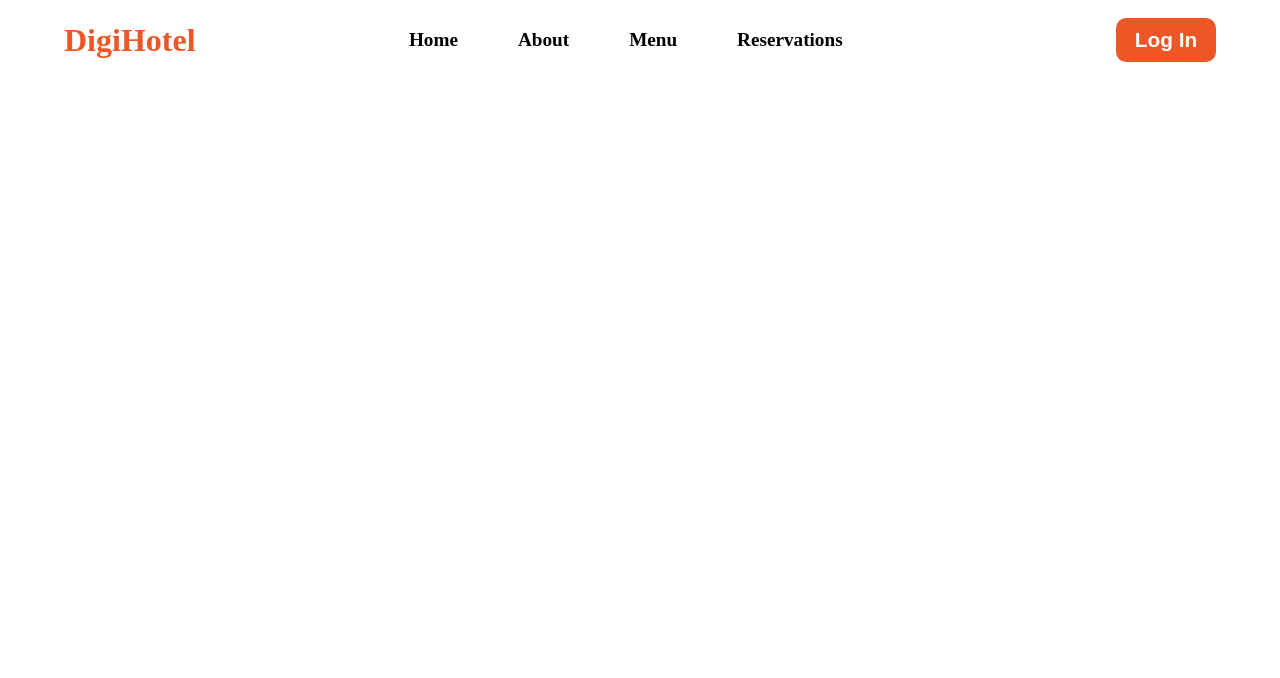
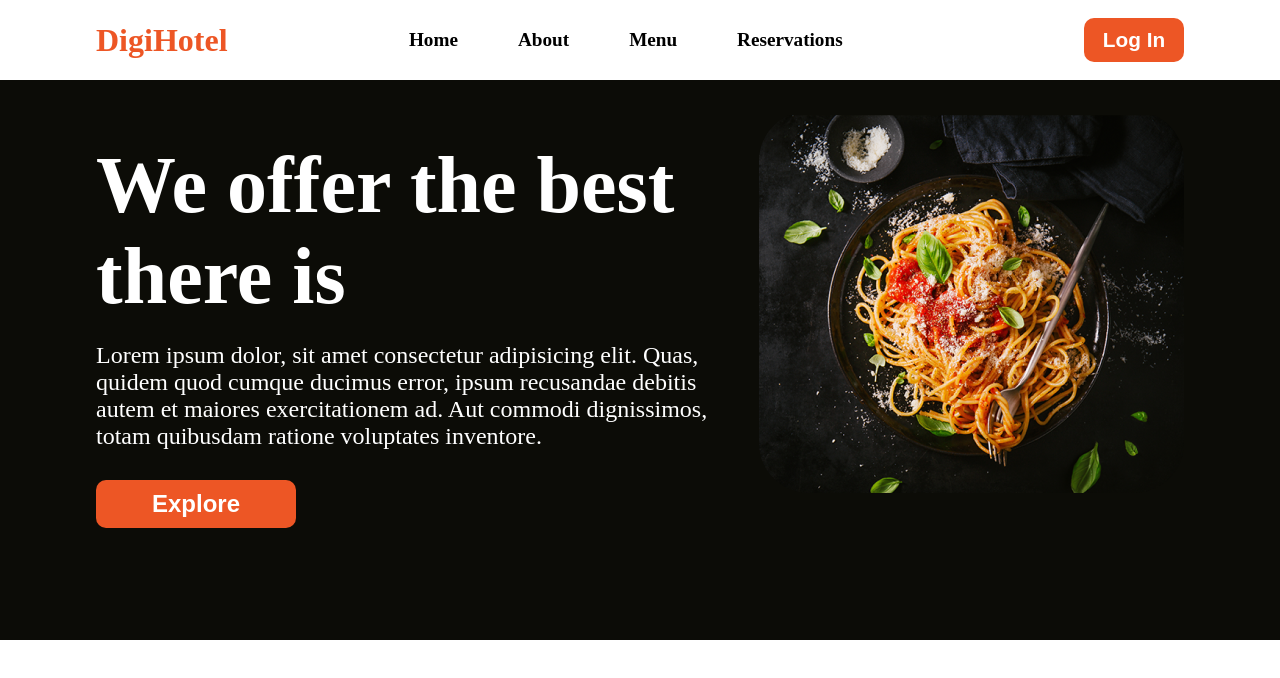
Before and after one commit to Lewismoruri/2-stairs, a plain HTML site: page index.html in a window 1280 px wide. Drawn offline with Linux system fonts and the light colour scheme.

Commit message:
Style the home section

```diff
--- a/assets/css/style.css
+++ b/assets/css/style.css
@@ -3,9 +3,12 @@
     padding: 0;
     box-sizing: border-box;
 }
+body{
+
+}
 nav{
     /* background-color: blue; */
-    width: 90%;
+    width: 85%;
     margin: auto;
     display: flex;
     justify-content: space-between;
@@ -47,3 +50,44 @@ nav>button{
 nav>ul>li>a:hover{
     color: #ed5625;
 }
+.hero{
+    background-color: #0C0C07;
+    color: #FFFF;
+    height: 70vh;
+    width: 100%;
+
+}
+.heroSec{
+    display: flex;
+    align-items:center;
+    justify-content: space-between;
+     width: 85%;
+     margin: auto;
+
+}
+.content{
+    /* background-color: red; */
+    width: 700px;
+    margin-right: 40px;
+   margin-top: 60px;
+}
+.content h1{
+    font-size: 5rem;
+    margin-bottom: 20px;
+}
+.content p{
+    margin-bottom: 30px;
+    font-size: 1.5rem;
+    font-weight: 200;
+
+}
+.content button{
+    background: #ed5625;
+    color: #FFFF;
+    padding: 10px;
+    width: 200px;
+    font-size: 1.5rem;
+   font-weight: 600;
+   border: none;
+   border-radius: 10px;
+}
--- a/index.html
+++ b/index.html
@@ -1,5 +1,6 @@
 <!DOCTYPE html>
 <html lang="en">
+
 <head>
     <meta charset="UTF-8">
     <meta http-equiv="X-UA-Compatible" content="IE=edge">
@@ -7,7 +8,9 @@
     <link rel="stylesheet" href="./assets/css/style.css">
     <title>Home-Page</title>
 </head>
+
 <body>
+    <!-- NAVIGATION BAR -->
     <nav>
         <label for="" class="logo">DigiHotel</label>
         <ul>
@@ -18,5 +21,22 @@
         </ul>
         <button class="login">Log In</button>
     </nav>
+
+    <!-- HOME SECTION -->
+    <div class="hero">
+        <div class="heroSec">
+            <div class="content">
+                <h1>We offer the best there is</h1>
+                <p>Lorem ipsum dolor, sit amet consectetur adipisicing elit. Quas, quidem quod cumque ducimus error,
+                    ipsum recusandae debitis autem et maiores exercitationem ad. Aut commodi dignissimos, totam
+                    quibusdam ratione voluptates inventore.</p>
+                <button>Explore</button>
+            </div>
+            <div class="image">
+               <img src="./assets/images/food 1.png" alt="">
+            </div>
+        </div>
+    </div>
 </body>
+
 </html>
```
Also changed, not shown: assets/images/food 1.png (added).
